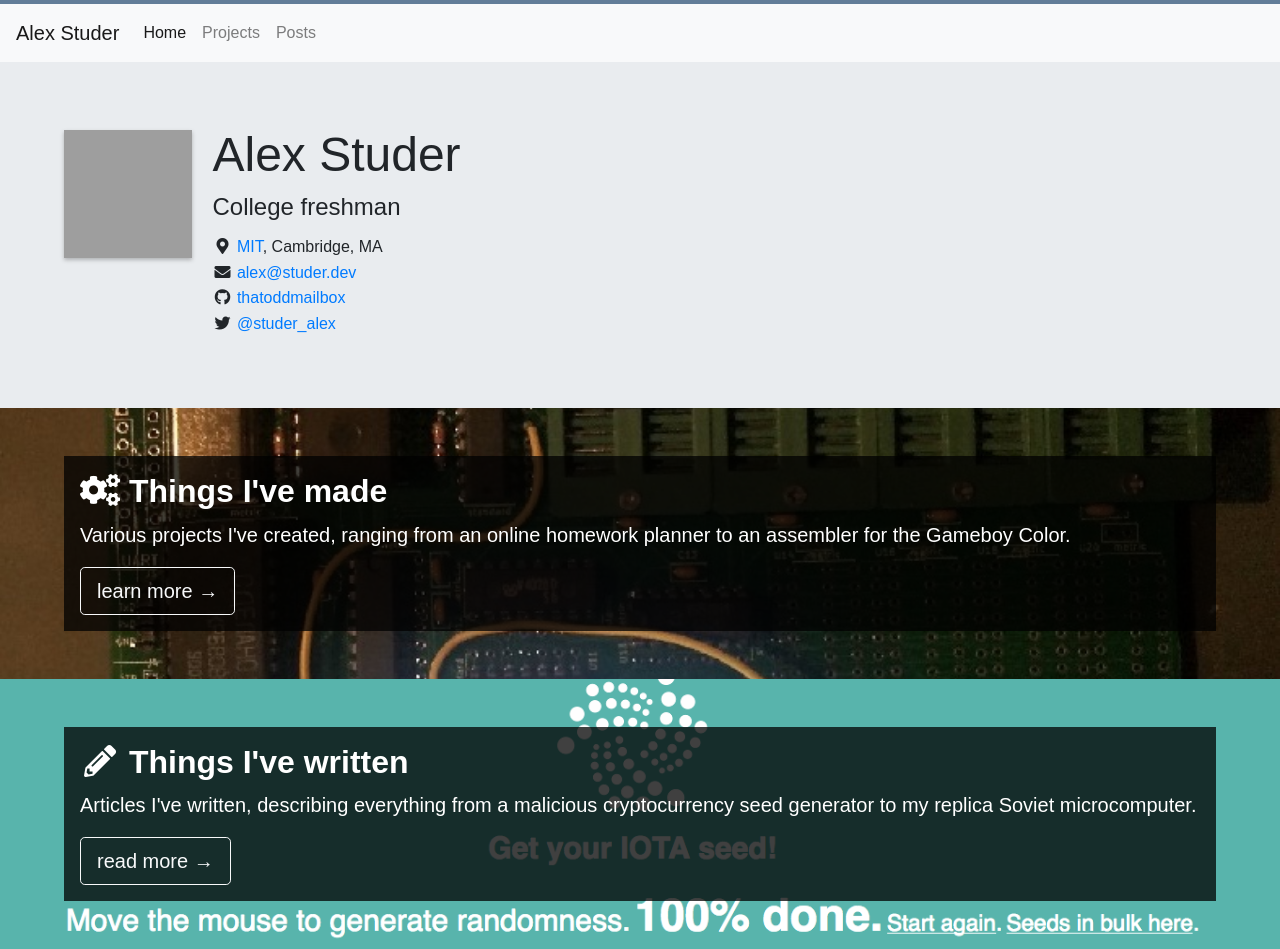
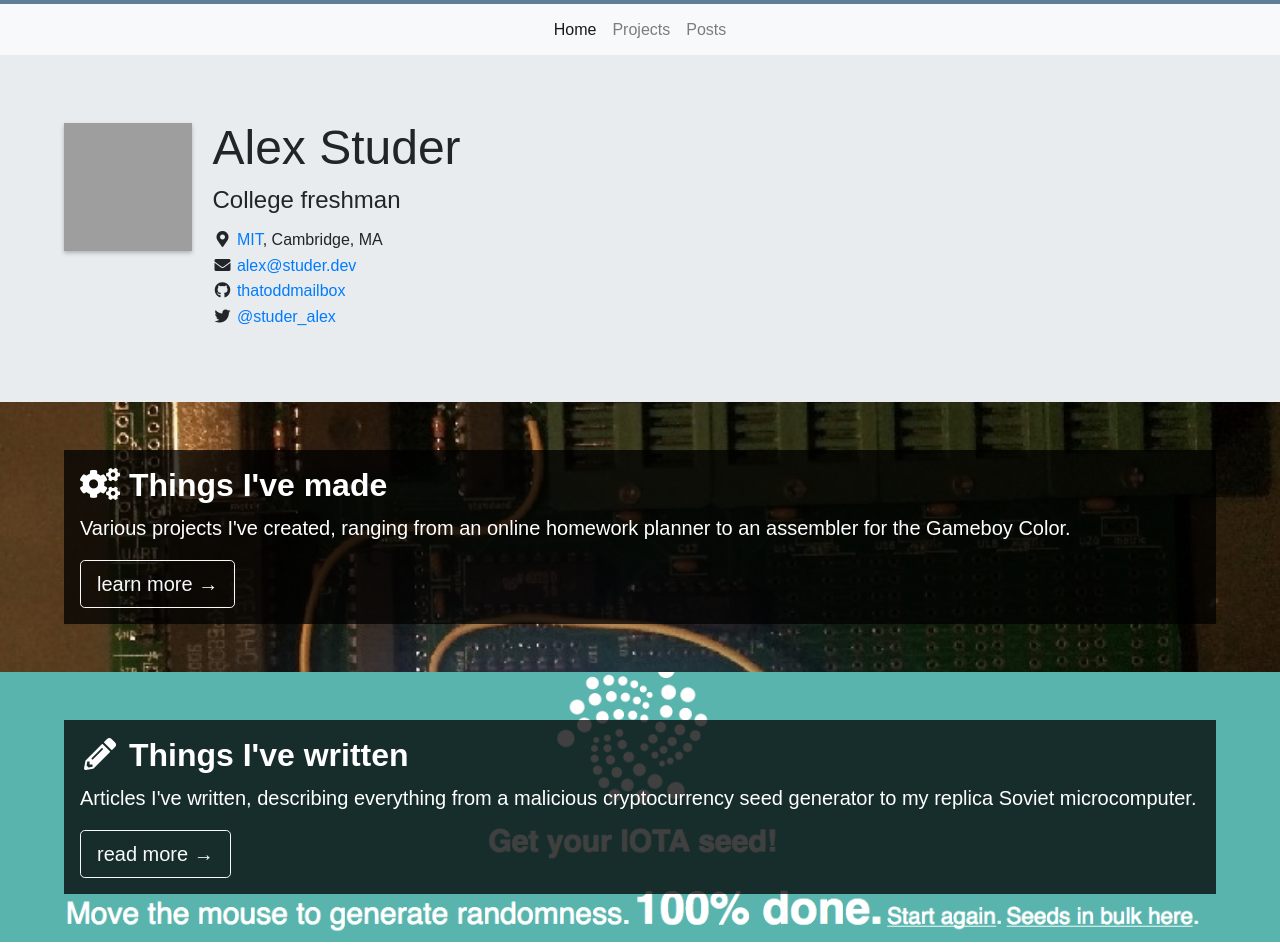
Before and after one commit to thatoddmailbox/thatoddmailbox.github.io, a Jekyll site: the page built from index.html, in a window 1280 px wide. Built offline with Jekyll 4.4.1, drawn with Linux system fonts in a browser that asks for light colours; nearby versions of some CDN libraries; some web fonts are replaced; the list of posts is cut into pages by our own code; grey boxes are pictures that could not be loaded.

Commit message:
tweaks to navbar

```diff
--- a/_layouts/base.html
+++ b/_layouts/base.html
@@ -22,12 +22,9 @@
 </head>
 <body>
 	<nav class="navbar navbar-expand-lg navbar-light bg-light">
-		<a class="navbar-brand" href="/">Alex Studer</a>
-		<button class="navbar-toggler" type="button" data-toggle="collapse" data-target="#navbarSupportedContent" aria-controls="navbarSupportedContent" aria-expanded="false" aria-label="Toggle navigation">
-			<span class="navbar-toggler-icon"></span>
-		</button>
+		<div class="navbar-group">
+			{% unless page.home %}<a class="navbar-brand" href="/">Alex Studer</a>{% endunless %}
 
-		<div class="collapse navbar-collapse" id="navbarSupportedContent">
 			<ul class="navbar-nav mr-auto">
 				{% assign compare_url = page.url | remove: ".html" %}
 				{% for link in site.navigation %}
--- a/css/base.css
+++ b/css/base.scss
@@ -1,3 +1,5 @@
+---
+---
 .bg-arduino {
 	background: #bd79d1;
 }
@@ -88,6 +90,32 @@
 
 nav.navbar {
 	font-family: proxima-nova, sans-serif;
+	display: block;
+	line-height: 1.2;
+
+	.navbar-group {
+		margin: 0 auto;
+		width: 20rem;
+
+		.navbar-brand {
+			display: inline-block;
+			font-size: 1.5rem;
+			text-align: center;
+			width: 100%;
+		}
+		.navbar-nav {
+			font-size: 1rem;
+			margin: 0 auto;
+			justify-content: center;
+
+			li:first-child a {
+				padding-left: 0;
+			}
+			li:last-child a {
+				padding-right: 0;
+			}
+		}
+	}
 }
 
 .title {
--- a/index.html
+++ b/index.html
@@ -1,6 +1,7 @@
 ---
 title: Home
 layout: base
+home: true
 css: /css/home.css
 ---
 <div class="jumbotron jumbotron-fluid home-jumbotron">
```
